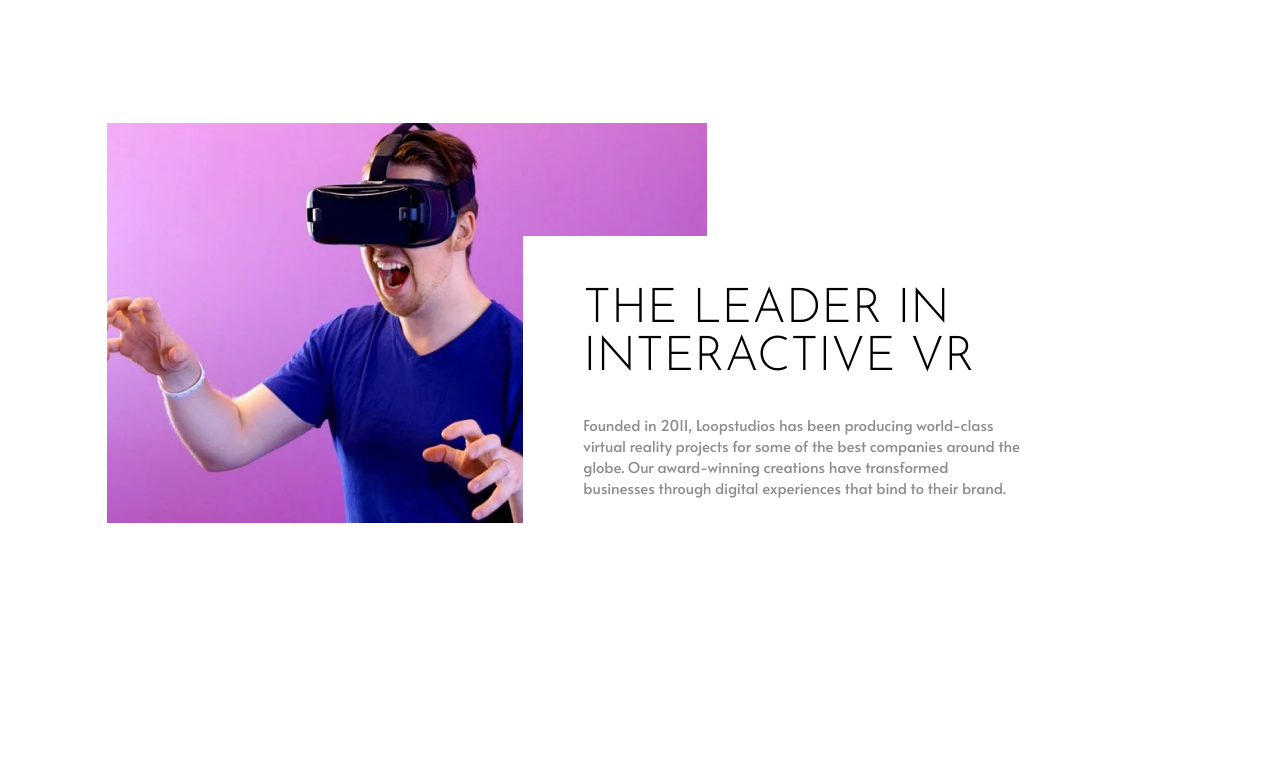
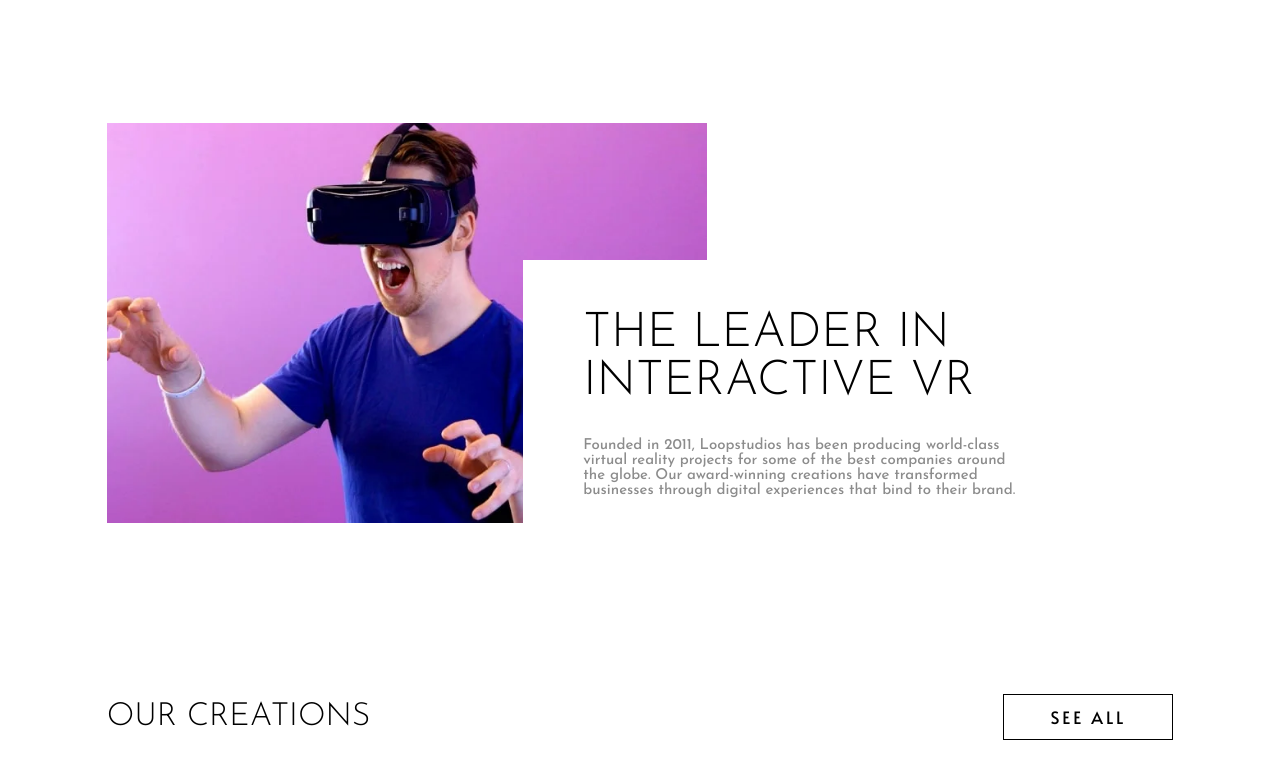
Before and after one commit to JuanBlancodev/loopstudios-landing-page, a React (Vite) app: page / in a window 1280 px wide. Shown: the part 652-1416 px from the top of the page. Before the commit the page ends 1350 px from the top, so only its background shows below. Built offline with nearby package versions, Linux system fonts and the light colour scheme.

Commit message:
header added to creations article

```diff
--- a/src/components/App.jsx
+++ b/src/components/App.jsx
@@ -1,6 +1,7 @@
 import styled from 'styled-components'
 import Header from './Header'
 import FeaturedArticle from './FeaturedArticle'
+import Creations from './Creations'
 
 const Wrapper = styled.div`
   width: 100%;
@@ -19,8 +20,9 @@
   return (
     <Wrapper>
       <Header />
-      <Content>
+      <Content className='flex flex-column gap-6'>
         <FeaturedArticle />
+        <Creations />
       </Content>
     </Wrapper>
   )
--- /dev/null
+++ b/src/components/BtnSeeAll.jsx
@@ -0,0 +1,23 @@
+import styled from 'styled-components'
+
+const Button = styled.a`
+  width: 170px;
+  padding: 10px 15px;
+  border: 1px solid var(--color-black);
+  letter-spacing: 3px;
+
+  &:hover{
+    background-color: black;
+    color: white;
+  }
+`
+
+const BtnSeeAll = () => {
+  return (
+    <Button className='black decoration-none ff-secondary uppercase fs-medium center' href="#">
+      See All
+    </Button>
+  )
+}
+
+export default BtnSeeAll
--- /dev/null
+++ b/src/components/Creations.jsx
@@ -0,0 +1,28 @@
+import styled from 'styled-components'
+import { getWidth } from '../helpers/getWidth'
+import BtnSeeAll from './BtnSeeAll'
+
+const Wrapper = styled.article`
+
+`
+
+const Header = styled.header`
+  @media (width > 720px){
+    display: flex;
+    align-items: center;
+    justify-content: space-between;
+  }
+`
+
+const Creations = () => {
+  return (
+    <Wrapper>
+      <Header>
+        <h2 className='uppercase ff-primary fw-medium fs-xl center'>Our creations</h2>
+        { getWidth() > 720 && <BtnSeeAll /> }
+      </Header>
+    </Wrapper>
+  )
+}
+
+export default Creations
--- a/src/components/FeaturedArticle.jsx
+++ b/src/components/FeaturedArticle.jsx
@@ -53,7 +53,7 @@
     <Wrapper className='relative flex flex-column align-center'>
       <ImageContainer image={getUrlImage('image-interactive')} />
       <InfoContainer className="flex flex-column gap-2">
-        <h2 className='black ff-secondary fw-regular fs-xl uppercase'>The leader in interactive VR</h2>
+        <h2 className='black ff-primary fw-regular fs-xl uppercase'>The leader in interactive VR</h2>
         <p className='dark-gray ff-primary fw-bold fs-small'>
           Founded in 2011, Loopstudios has been producing world-class virtual reality
           projects for some of the best companies around the globe. Our award-winning
--- a/src/components/Header.jsx
+++ b/src/components/Header.jsx
@@ -83,24 +83,24 @@
           <FontAwesomeIcon icon={faBars} className='icon' onClick={toggleMenu} /> : (
           <Menu>
             <li>
-              <a href='#' className='white ff-primary fs-medium decoration-none link'>About</a>
+              <a href='#' className='white ff-secondary fs-medium decoration-none link'>About</a>
             </li>
             <li>
-              <a href='#' className='white ff-primary fs-medium decoration-none link'>Carrers</a>
+              <a href='#' className='white ff-secondary fs-medium decoration-none link'>Carrers</a>
             </li>
             <li>
-              <a href='#' className='white ff-primary fs-medium decoration-none link'>Events</a>
+              <a href='#' className='white ff-secondary fs-medium decoration-none link'>Events</a>
             </li>
             <li>
-              <a href='#' className='white ff-primary fs-medium decoration-none link'>Products</a>
+              <a href='#' className='white ff-secondary fs-medium decoration-none link'>Products</a>
             </li>
             <li>
-              <a href='#' className='white ff-primary fs-medium decoration-none link'>Support</a>
+              <a href='#' className='white ff-secondary fs-medium decoration-none link'>Support</a>
             </li>
           </Menu>
         ) }
 
-        { menuOpened && <MenuMobile className='flex flex-column gap-10 align-start'>
+        { menuOpened && <MenuMobile className='flex flex-column gap-7 align-start'>
           <div className='w-full flex align-center justify-between'>
             <Img src='/logo.svg' />
             <FontAwesomeIcon icon={faXmark} className='icon'  onClick={toggleMenu} />
@@ -108,26 +108,26 @@
 
           <ul className='flex flex-column gap-2'>
             <li>
-              <a href="#" className='dark-gray ff-secondary fw-regular fs-xxl decoration-none uppercase link'>About</a>
+              <a href="#" className='dark-gray ff-primary fw-regular fs-xxl decoration-none uppercase link'>About</a>
             </li>
             <li>
-              <a href="#" className='dark-gray ff-secondary fw-regular fs-xxl decoration-none uppercase link'>Carrers</a>
+              <a href="#" className='dark-gray ff-primary fw-regular fs-xxl decoration-none uppercase link'>Carrers</a>
             </li>
             <li>
-              <a href="#" className='dark-gray ff-secondary fw-regular fs-xxl decoration-none uppercase link'>Events</a>
+              <a href="#" className='dark-gray ff-primary fw-regular fs-xxl decoration-none uppercase link'>Events</a>
             </li>
             <li>
-              <a href="#" className='dark-gray ff-secondary fw-regular fs-xxl decoration-none uppercase link'>Products</a>
+              <a href="#" className='dark-gray ff-primary fw-regular fs-xxl decoration-none uppercase link'>Products</a>
             </li>
             <li>
-              <a href="#" className='dark-gray ff-secondary fw-regular fs-xxl decoration-none uppercase link'>Support</a>
+              <a href="#" className='dark-gray ff-primary fw-regular fs-xxl decoration-none uppercase link'>Support</a>
             </li>
           </ul>
         </MenuMobile> }
       </Navegation>
 
       <Title>
-        <h1 className='uppercase ff-secondary fw-regular white'>
+        <h1 className='uppercase ff-primary fw-regular white'>
           Immersive experiences that deliver
         </h1>
       </Title>
--- a/src/css/index.css
+++ b/src/css/index.css
@@ -2,8 +2,8 @@
 @import url('https://fonts.googleapis.com/css2?family=Josefin+Sans:ital,wght@0,100..700;1,100..700&display=swap');
 
 :root{
-  --font-family-primary: "Alata", sans-serif;
-  --font-family-secondary: "Josefin Sans", sans-serif;
+  --font-family-primary: "Josefin Sans", sans-serif;
+  --font-family-secondary: "Alata", sans-serif;
 
   --font-weight-regular: 300;
   --font-weight-medium: 330;
```
